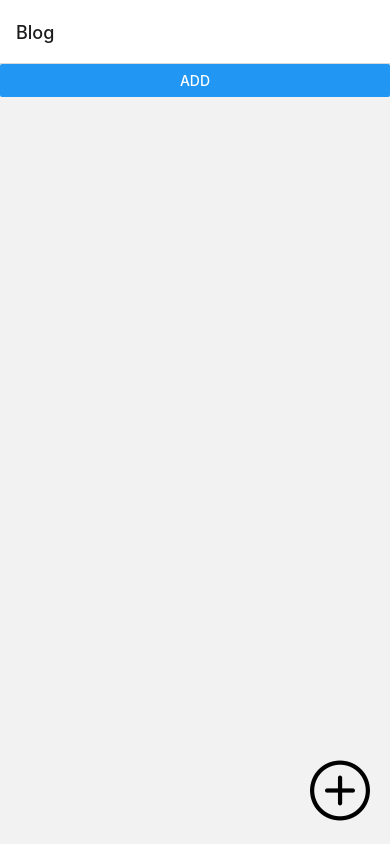
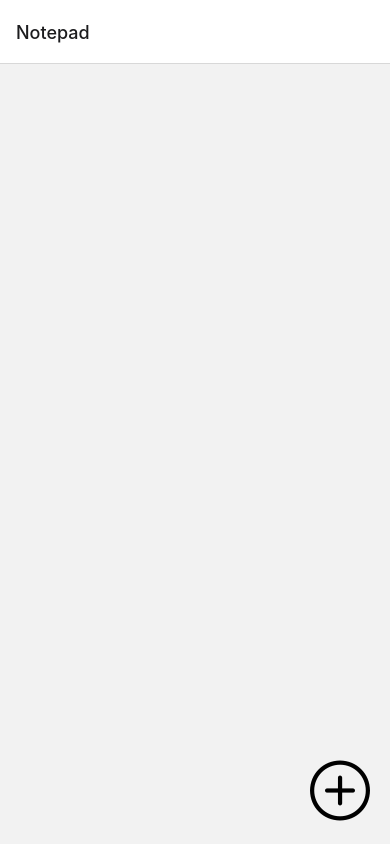
Before and after one commit to DariuDev/NotepadReactNative, a React Native app: screen /Notepad in a window 390 px wide. Before the commit this address had no page. Built offline with nearby package versions, Linux system fonts and the light colour scheme.

Commit message:
fix save note issue

```diff
--- a/src/features/screens/CreateNoteScreen.js
+++ b/src/features/screens/CreateNoteScreen.js
@@ -1,9 +1,9 @@
 import React, {useContext, useState} from 'react';
 import {View} from 'react-native';
 import {TextInput, Button} from 'react-native-paper';
-import { Context } from '../../services/context/blogContext/BlogContext';
+import {Context} from '../../services/context/blogContext/BlogContext';
 
-export const CreateNoteScreen = () => {
+export const CreateNoteScreen = ({navigation}) => {
   const [title, setTitle] = useState();
   const [content, setContent] = useState();
   const {addBlogPost} = useContext(Context);
@@ -31,8 +31,10 @@ export const CreateNoteScreen = () => {
       <Button
         style={{marginLeft: 40, marginRight: 40, marginTop: 10}}
         mode="outlined"
-        onPress={() => addBlogPost(title, content)}
-        >
+        onPress={
+          () => addBlogPost(title, content, () => {
+            navigation.navigate('Notepad');
+          }) }>
         Add Note
       </Button>
     </View>
--- a/src/features/screens/DetailScreen.js
+++ b/src/features/screens/DetailScreen.js
@@ -9,5 +9,5 @@ export const DetailScreen = ({route}) => {
   const blogPost = state.find(
     blogPost => blogPost.id === route.params.id
   );
-  return <View><Text>{blogPost.title}</Text></View>;
+  return <View><Text>{blogPost.title}-{blogPost.content}</Text></View>;
 };
--- a/src/features/screens/IndexScreen.js
+++ b/src/features/screens/IndexScreen.js
@@ -16,7 +16,6 @@ export const IndexScreen = ({navigation}) => {
 
   return (
     <View style={{flex: 1}}>
-      <Button title={'ADD'} onPress={addBlogPost} />
       <FlatList
         data={state}
         keyExtractor={key => {
--- a/src/infrastructre/navigation/AppNavigator.js
+++ b/src/infrastructre/navigation/AppNavigator.js
@@ -10,7 +10,7 @@ const stack = createNativeStackNavigator();
 export const AppNavigator = () => {
   return (
     <stack.Navigator headerMode="false">
-      <stack.Screen name="Blog" component={IndexScreen} />
+      <stack.Screen name="Notepad" component={IndexScreen} />
       <stack.Screen name="Detail" component={DetailScreen} />
       <stack.Screen name="CreateNote" component={CreateNoteScreen} />
     </stack.Navigator>
--- a/src/services/context/blogContext/BlogContext.js
+++ b/src/services/context/blogContext/BlogContext.js
@@ -18,8 +18,9 @@ const BlogReducer = (state, action) => {
   }
 };
 const addBlogPost = dispatch => {
-  return (title, content) => {
+  return (title, content, callback) => {
     dispatch({type: 'Add_BlogPost', payload: {title, content}});
+    callback();
   };
 };
 const deleteBlogPost = dispatch => {
```
